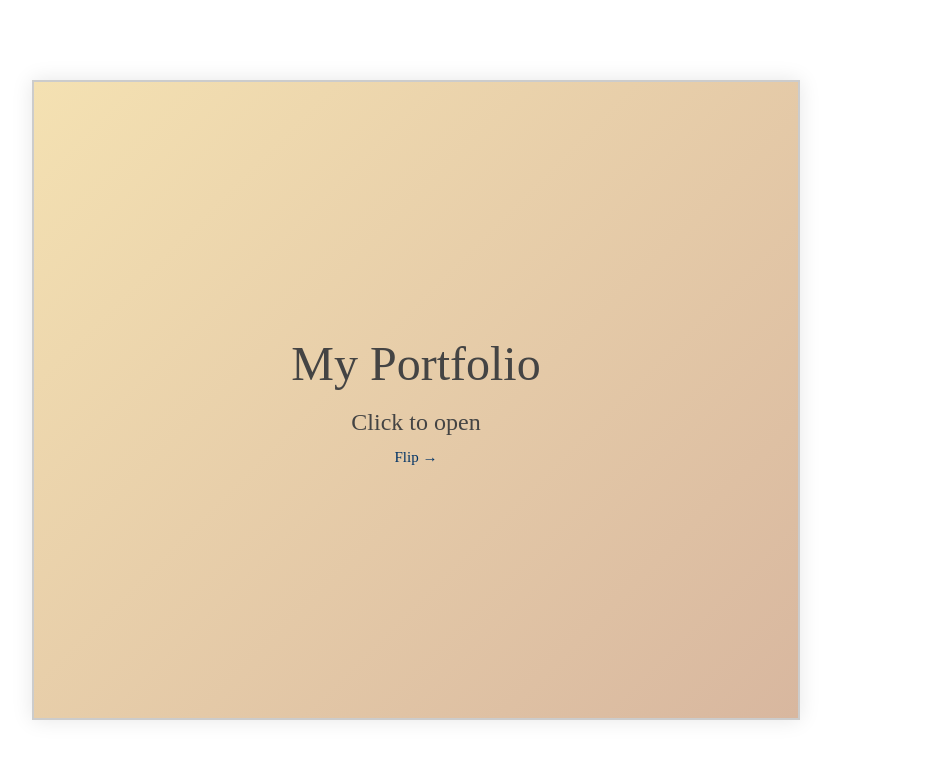
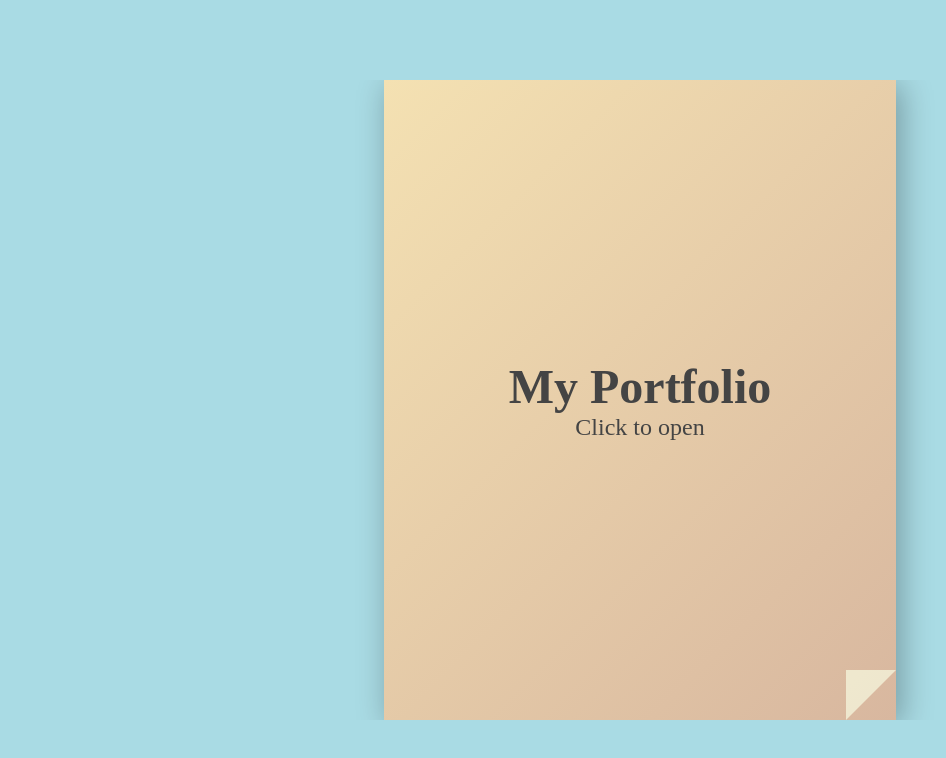
Before and after one commit to Himel-Nath/Himel-Nath.github.io, a Vue app: page / in a window 1280 px wide. Shown: the top 758 px of the page, without its empty margins (0-946 px from the left). Built offline with nearby package versions, Linux system fonts and the light colour scheme; a web font is replaced by a local one.

Commit message:
More styles and page fold

```diff
--- a/src/App.vue
+++ b/src/App.vue
@@ -1,16 +1,24 @@
 <template>
-  <div class="book">
-      <BookCover v-if="currentPage === -1" @open="goToFirstPage" />
-      <Page v-else-if="currentPage < pages.length"
-      :content="pages[currentPage]"
-      @flip="goToNextPage"
-      @back="goToPreviousPage"/>
-      <BookBack v-else @back="goToPreviousPage"></BookBack>
+  <div class="app">
+    <div class="book">
+        <BookCover v-if="currentSpread === -1" @open="goToFirstSpread" />
+        <div v-else-if="currentSpread < totalSpreads" class="book-spread">
+          <Page v-if="leftPage"
+            :content="leftPage"
+            side="left"
+            @back="goToPreviousSpread"/>
+          <Page v-if="rightPage"
+            :content="rightPage"
+            side="right"
+            @flip="goToNextSpread"/>
+        </div>
+        <BookBack v-else @back="goToPreviousSpread"></BookBack>
+    </div>
   </div>
 </template>
 
 <script setup>
-import { ref } from 'vue'
+import { computed, ref } from 'vue'
 
 import BookCover from './components/BookCover.vue'
 import Page from './components/Page.vue'
@@ -18,34 +26,52 @@ import BookBack from './components/BookBack.vue'
 import IntroPage from './components/PageContent/IntroPage.vue'
 import SecondPage from './components/PageContent/SecondPage.vue'
 
-const currentPage = ref(-1)
+const currentSpread = ref(-1)
 const pages = [IntroPage, SecondPage]
+const totalSpreads = Math.ceil(pages.length / 2)
 
-const goToFirstPage = () => {
-  currentPage.value = 0
+const goToFirstSpread = () => {
+  currentSpread.value = 0
 }
-const goToNextPage = () => {
-  currentPage.value++
+const goToNextSpread = () => {
+  currentSpread.value++
 }
 
-const goToPreviousPage = () => {
-  if (currentPage.value > 0) {
-    currentPage.value--
+const goToPreviousSpread = () => {
+  if (currentSpread.value > 0) {
+    currentSpread.value--
   } else {
-    currentPage.value = -1
+    currentSpread.value = -1
   }
 }
+
+const leftPage = computed(() => pages[currentSpread.value * 2] || null)
+const rightPage = computed(() => pages[currentSpread.value * 2 + 1] || null)
 </script>
 
 <style scoped>
+.app {
+  display: flex;
+  justify-content: center;
+  align-items: center;
+  background: rgb(169, 219, 228);
+  height: 100vh;
+  width: 100vw;
+}
+
 .book {
-width: 60vw;
-height: 80vh;
-margin: 50px auto;
-border: 2px solid #ccc;
-box-shadow: 0 0 20px rgba(0,0,0,0.1);
-background: beige;
-position: relative;
-overflow: hidden;
+  display: flex;
+  width: 80vw;
+  height: 80vh;
+  background: rgb(169, 219, 228);
+  position: relative;
+  overflow: hidden;
+  justify-content: center;
+}
+
+.book-spread {
+  display: flex;
+  width: 100%;
+  height: 100%;
 }
 </style>
--- a/src/assets/base.css
+++ /dev/null
@@ -1,86 +0,0 @@
-/* color palette from <https://github.com/vuejs/theme> */
-:root {
-  --vt-c-white: #ffffff;
-  --vt-c-white-soft: #f8f8f8;
-  --vt-c-white-mute: #f2f2f2;
-
-  --vt-c-black: #181818;
-  --vt-c-black-soft: #222222;
-  --vt-c-black-mute: #282828;
-
-  --vt-c-indigo: #2c3e50;
-
-  --vt-c-divider-light-1: rgba(60, 60, 60, 0.29);
-  --vt-c-divider-light-2: rgba(60, 60, 60, 0.12);
-  --vt-c-divider-dark-1: rgba(84, 84, 84, 0.65);
-  --vt-c-divider-dark-2: rgba(84, 84, 84, 0.48);
-
-  --vt-c-text-light-1: var(--vt-c-indigo);
-  --vt-c-text-light-2: rgba(60, 60, 60, 0.66);
-  --vt-c-text-dark-1: var(--vt-c-white);
-  --vt-c-text-dark-2: rgba(235, 235, 235, 0.64);
-}
-
-/* semantic color variables for this project */
-:root {
-  --color-background: var(--vt-c-white);
-  --color-background-soft: var(--vt-c-white-soft);
-  --color-background-mute: var(--vt-c-white-mute);
-
-  --color-border: var(--vt-c-divider-light-2);
-  --color-border-hover: var(--vt-c-divider-light-1);
-
-  --color-heading: var(--vt-c-text-light-1);
-  --color-text: var(--vt-c-text-light-1);
-
-  --section-gap: 160px;
-}
-
-@media (prefers-color-scheme: dark) {
-  :root {
-    --color-background: var(--vt-c-black);
-    --color-background-soft: var(--vt-c-black-soft);
-    --color-background-mute: var(--vt-c-black-mute);
-
-    --color-border: var(--vt-c-divider-dark-2);
-    --color-border-hover: var(--vt-c-divider-dark-1);
-
-    --color-heading: var(--vt-c-text-dark-1);
-    --color-text: var(--vt-c-text-dark-2);
-  }
-}
-
-*,
-*::before,
-*::after {
-  box-sizing: border-box;
-  margin: 0;
-  font-weight: normal;
-}
-
-body {
-  min-height: 100vh;
-  color: var(--color-text);
-  background: var(--color-background);
-  transition:
-    color 0.5s,
-    background-color 0.5s;
-  line-height: 1.6;
-  font-family:
-    Inter,
-    -apple-system,
-    BlinkMacSystemFont,
-    'Segoe UI',
-    Roboto,
-    Oxygen,
-    Ubuntu,
-    Cantarell,
-    'Fira Sans',
-    'Droid Sans',
-    'Helvetica Neue',
-    sans-serif;
-  font-size: 15px;
-  text-rendering: optimizeLegibility;
-  -webkit-font-smoothing: antialiased;
-  -moz-osx-font-smoothing: grayscale;
-}
--- a/src/assets/book-theme.css
+++ b/src/assets/book-theme.css
@@ -1,5 +1,6 @@
 * {
     font-family: "IM Fell English SC", serif;
+    margin: 0;
   }
 
   .book-theme {
--- a/src/assets/main.css
+++ /dev/null
@@ -1,35 +0,0 @@
-@import './base.css';
-
-#app {
-  max-width: 1280px;
-  margin: 0 auto;
-  padding: 2rem;
-  font-weight: normal;
-}
-
-a,
-.green {
-  text-decoration: none;
-  color: hsla(160, 100%, 37%, 1);
-  transition: 0.4s;
-  padding: 3px;
-}
-
-@media (hover: hover) {
-  a:hover {
-    background-color: hsla(160, 100%, 37%, 0.2);
-  }
-}
-
-@media (min-width: 1024px) {
-  body {
-    display: flex;
-    place-items: center;
-  }
-
-  #app {
-    display: grid;
-    grid-template-columns: 1fr 1fr;
-    padding: 0 2rem;
-  }
-}
--- a/src/components/BookBack.vue
+++ b/src/components/BookBack.vue
@@ -1,5 +1,5 @@
 <script setup lang="ts">
-import FlipButton from './FlipButton.vue';
+import Fold from './Fold.vue';
 import '@/assets/book-theme.css';
 </script>
 
@@ -7,6 +7,20 @@ import '@/assets/book-theme.css';
     <div class="book-theme">
         <h1 class="title">The End</h1>
         <p class="subtitle">Thank you for reading!</p>
-        <FlipButton label="← Go back" @click="$emit('back')" />
+        <Fold position="bottom-left" @click="$emit('back')" />
     </div>
 </template>
+
+<style scoped>
+.book-theme {
+    width: 40vw;
+    height: 80vh;
+    display: flex;
+    flex-direction: column;
+    justify-content: center;
+    align-items: center;
+    background-color: #f5f5dc;
+    position: relative;
+    margin: 0 auto;
+}
+</style>
--- a/src/components/BookCover.vue
+++ b/src/components/BookCover.vue
@@ -1,5 +1,5 @@
 <script setup lang="ts">
-import FlipButton from './FlipButton.vue';
+import Fold from './Fold.vue';
 import '@/assets/book-theme.css';
 </script>
 
@@ -7,6 +7,20 @@ import '@/assets/book-theme.css';
     <div class="book-theme">
         <h1 class="title">My Portfolio</h1>
         <p class="subtitle">Click to open</p>
-        <FlipButton label="Flip →" @click="$emit('open')" />
+        <Fold position="bottom-right" @click="$emit('open')" />
     </div>
 </template>
+
+<style scoped>
+.book-theme {
+    width: 40vw;
+    height: 80vh;
+    display: flex;
+    flex-direction: column;
+    justify-content: center;
+    align-items: center;
+    background-color: #f5f5dc;
+    position: relative;
+    margin: 0 auto;
+}
+</style>
--- a/src/components/FlipButton.vue
+++ /dev/null
@@ -1,29 +0,0 @@
-<template>
-    <button class="flip-button">
-        {{ label }}
-    </button>
-</template>
-
-<script setup>
-defineProps({
-    label: {
-        type: String,
-    }
-})
-</script>
-
-<style scoped>
-.flip-button {
-  background: none;
-  border: none;
-  color: #003366;
-  font-size: 1em;
-  cursor: pointer;
-  padding: 0.5em;
-}
-
-.flip-button:hover {
-  color: #0055aa;
-  text-decoration: none;
-}
-</style>
--- /dev/null
+++ b/src/components/Fold.vue
@@ -0,0 +1,78 @@
+<template>
+  <div :class="['fold', position]" @click="handleClick">
+    <div :class="['triangle',position]"></div>
+    </div>
+</template>
+
+<script setup>
+const emit = defineEmits(['flip', 'back'])
+
+const props = defineProps({
+    position: {
+        type: String,
+        default: 'bottom-right'
+    }
+})
+
+const handleClick = () => {
+    if (props.position === 'bottom-right') {
+        emit('flip')
+    } else {
+        emit('back')
+    }
+}
+</script>
+
+<style scoped>
+.fold {
+  position: absolute;
+  width: 60px;
+  height: 60px;
+  z-index: 20;
+  cursor: pointer;
+  pointer-events: auto;
+}
+
+.fold.bottom-right {
+  bottom: 0;
+  right: 0;
+}
+
+.fold.bottom-left {
+  bottom: 0;
+  left: 0;
+}
+
+.triangle {
+  position: absolute;
+  width: 0;
+  height: 0;
+  transition: transform 0.3s ease, box-shadow 0.3s ease;
+}
+
+.triangle.bottom-right {
+  border-bottom: 50px solid transparent;
+  border-left: 50px solid rgba(245, 245, 220, 0.78);
+  bottom: 0;
+  right: 0;
+}
+
+.triangle.bottom-left {
+  border-bottom: 50px solid transparent;
+  border-right: 50px solid rgba(245, 245, 220, 0.78);
+  bottom: 0;
+  left: 0;
+}
+
+
+.fold.bottom-right:hover .triangle.bottom-right {
+  transform: translate(-3px, -3px) rotate(-2deg);
+  box-shadow: -2px -2px 5px rgba(0, 0, 0, 0.2);
+}
+
+
+.fold.bottom-left:hover .triangle.bottom-left {
+  transform: translate(3px, -3px) rotate(2deg);
+  box-shadow: 2px -2px 5px rgba(0, 0, 0, 0.2);
+}
+</style>
--- a/src/components/Page.vue
+++ b/src/components/Page.vue
@@ -2,15 +2,24 @@
     <div class="book-theme">
         <component :is="content"/>
         <div class="navigation">
-            <FlipButton label="← Go back" @click="$emit('back')"/>
-            <FlipButton label="Flip →" @click="$emit('flip')"/>
+            <Fold v-if="side==='left'" position="bottom-left" @back="$emit('back')"/>
+            <Fold v-if="side==='right'" position="bottom-right" @flip="$emit('flip')"/>
         </div>
     </div>
 </template>
 
 <script setup>
-import FlipButton from './FlipButton.vue';
+import Fold from './Fold.vue';
 import '@/assets/book-theme.css';
 
-defineProps(['content'])
+defineProps({
+    content: {
+        type: Object,
+        required: true
+    },
+    side: {
+        type: String,
+        default: 'right'
+    },
+})
 </script>
--- a/src/main.js
+++ b/src/main.js
@@ -1,4 +1,3 @@
-import './assets/main.css'
 import '@fontsource/im-fell-english-sc';
 
 import { createApp } from 'vue'
```
Lines whose indentation alone changed are shown as unchanged.
